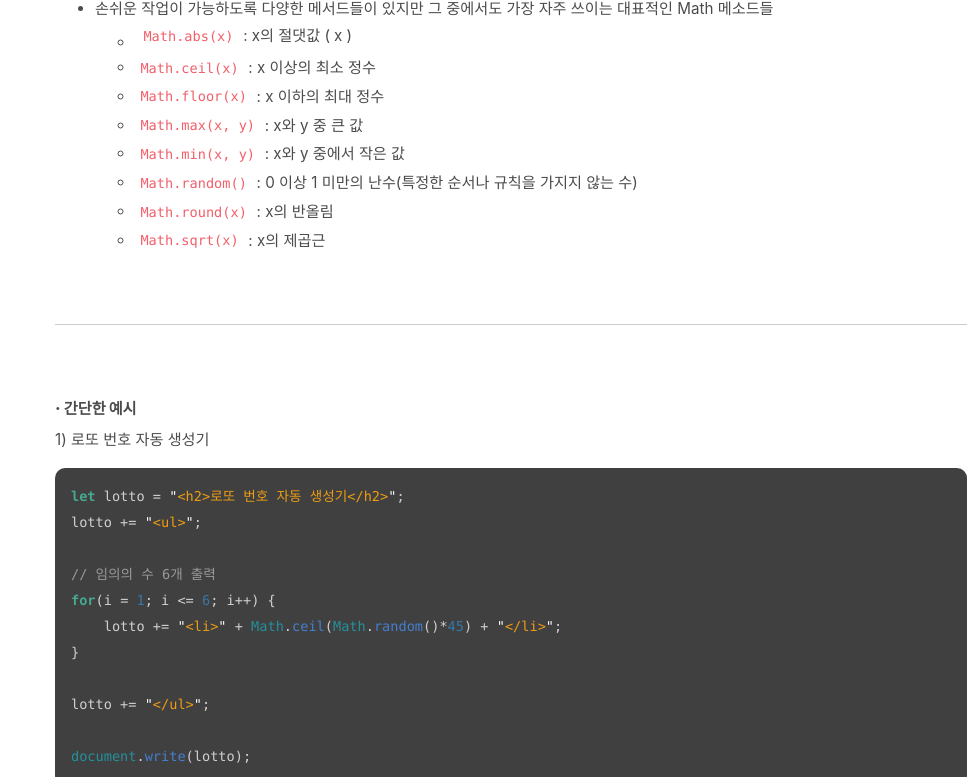
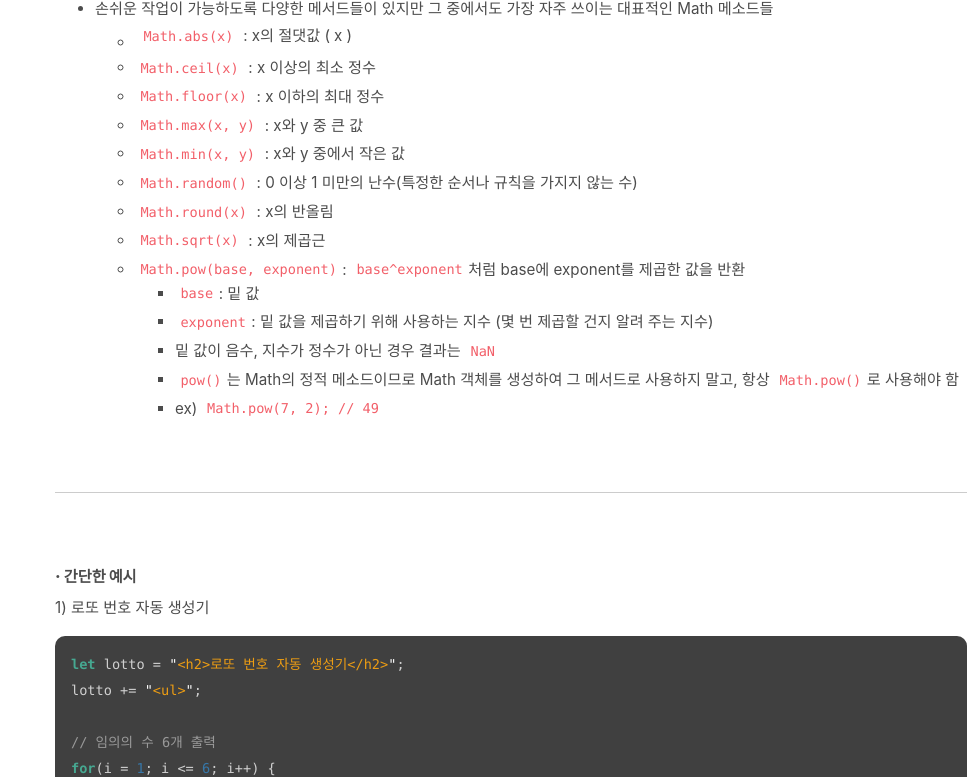
Before and after one commit to absolutelyfullycapable/absolutelyfullycapable.github.io, a Jekyll site: the page built from _posts/2021-01-24-javascript-math-object.md, in a window 1280 px wide and 900 px high, scrolled down 912 px, cut to the strip 0-777 px from the top of the window. Shown: the whole strip, without its empty margins (305-1280 px from the left). Built offline with Jekyll 4.4.1, drawn with Linux system fonts in a browser that asks for light colours; comment, search, counter and statistics services are not loaded.

Commit message:
Update 2021-01-24-javascript-math-object.md

```diff
--- a/_posts/2021-01-24-javascript-math-object.md
+++ b/_posts/2021-01-24-javascript-math-object.md
@@ -42,6 +42,12 @@ comments: true
     - `Math.random()` : 0 이상 1 미만의 난수(특정한 순서나 규칙을 가지지 않는 수)
     - `Math.round(x)` : x의 반올림
     - `Math.sqrt(x)` : x의 제곱근
+    - `Math.pow(base, exponent)`: `base^exponent`처럼 base에 exponent를 제곱한 값을 반환
+      - `base`: 밑 값
+      - `exponent`: 밑 값을 제곱하기 위해 사용하는 지수 (몇 번 제곱할 건지 알려 주는 지수)
+      - 밑 값이 음수, 지수가 정수가 아닌 경우 결과는 `NaN`
+      - `pow()`는 Math의 정적 메소드이므로 Math 객체를 생성하여 그 메서드로 사용하지 말고, 항상 `Math.pow()`로 사용해야 함
+      - ex) `Math.pow(7, 2); // 49`
 
 <br>
 
```
